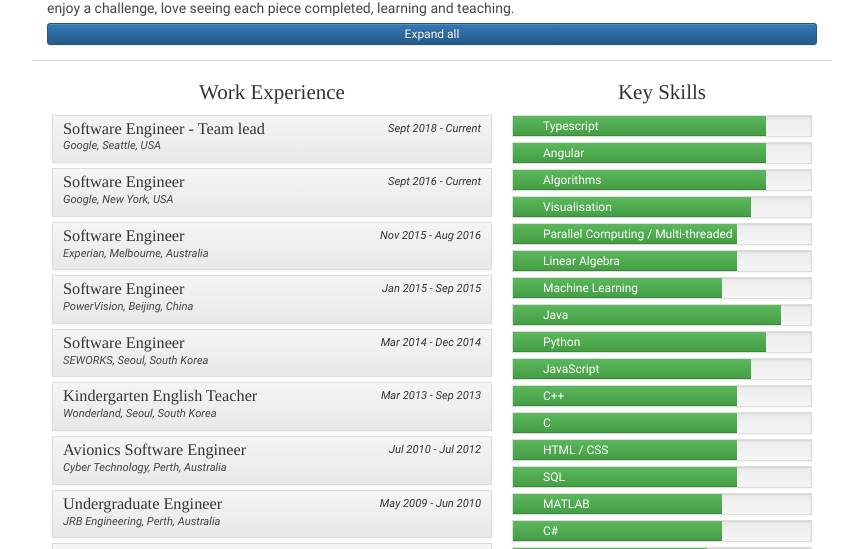
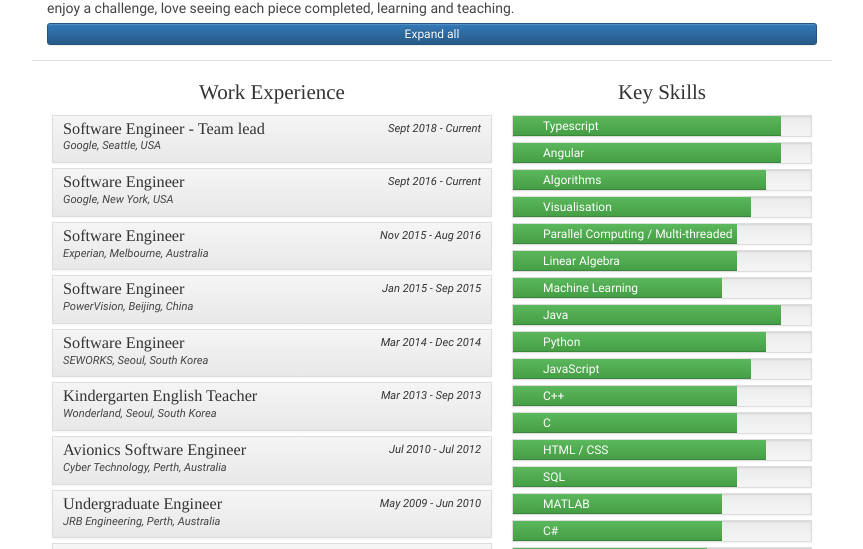
Before and after one commit to porcoesphino/bodey-cv, a Jekyll site: the page html/bodey_baker-cv.html, which Jekyll copies as it is, in a window 1280 px wide. Shown: the part 316-865 px from the top of the page, without its empty margins (208-1071 px from the left). Built offline with Jekyll 4.4.1, drawn with Linux system fonts in a browser that asks for light colours.

Commit message:
Update bodey_baker-cv.html
More typo fixes

```diff
--- a/html/bodey_baker-cv.html
+++ b/html/bodey_baker-cv.html
@@ -114,14 +114,14 @@
             <h4 class="panel-title">
               <a data-toggle="collapse" data-parent="#accordion" href="#collapseSkills31" aria-expanded="true" aria-controls="collapseSkills31">
                 <div class="progress">
-                  <div class="progress-bar progress-bar-success" role="progressbar" aria-valuenow="90" aria-valuemin="0" aria-valuemax="100" style="width: 85%;">
+                  <div class="progress-bar progress-bar-success" role="progressbar" aria-valuenow="90" aria-valuemin="0" aria-valuemax="100" style="width: 90%;">
                     Typescript
                   </div>
                 </div>
               </a>
             </h4>
           </div>
-          <div id="collapseSkills1" class="panel-collapse collapse" role="tabpanel" aria-labelledby="headingSkills31">
+          <div id="collapseSkills31" class="panel-collapse collapse" role="tabpanel" aria-labelledby="headingSkills31">
             <div class="panel-body">
               The majority of my time at Google ws spent implementing and reviewing Typescript code.
             </div>
@@ -133,14 +133,14 @@
             <h4 class="panel-title">
               <a data-toggle="collapse" data-parent="#accordion" href="#collapseSkills30" aria-expanded="true" aria-controls="collapseSkills30">
                 <div class="progress">
-                  <div class="progress-bar progress-bar-success" role="progressbar" aria-valuenow="90" aria-valuemin="0" aria-valuemax="100" style="width: 85%;">
+                  <div class="progress-bar progress-bar-success" role="progressbar" aria-valuenow="90" aria-valuemin="0" aria-valuemax="100" style="width: 90%;">
                     Angular
                   </div>
                 </div>
               </a>
             </h4>
           </div>
-          <div id="collapseSkills1" class="panel-collapse collapse" role="tabpanel" aria-labelledby="headingSkills30">
+          <div id="collapseSkills30" class="panel-collapse collapse" role="tabpanel" aria-labelledby="headingSkills30">
             <div class="panel-body">
               My five years at Google were spent implementing and reviewing code for the AngularJS and Angular framework.
             </div>
@@ -334,7 +334,7 @@
             <h4 class="panel-title">
               <a data-toggle="collapse" data-parent="#accordion" href="#collapseSkills11" aria-expanded="true" aria-controls="collapseSkills11">
                 <div class="progress">
-                  <div class="progress-bar progress-bar-success" role="progressbar" aria-valuenow="75" aria-valuemin="0" aria-valuemax="100" style="width: 75%;">
+                  <div class="progress-bar progress-bar-success" role="progressbar" aria-valuenow="75" aria-valuemin="0" aria-valuemax="100" style="width: 85%;">
                     HTML / CSS
                   </div>
                 </div>
@@ -698,8 +698,8 @@
           </div>
           <div id="collapseExperience13" class="panel-collapse collapse" role="tabpanel" aria-labelledby="headingLang13">
             <div class="panel-body">
-              • Team lead for the BigQuery admin UI with five engineers building out data transfer, resource monitoring, capacity management and migration UIs. This work helped converts BigQuery’s 2018 Forester rating of 2.4/5 for its enterprise administration experience to a top competitor in data warehouse enterprise administration.
-              • Lead of the migration to the newer Angular framework, coordinating 12 engineers work and building the initial prototype to keep BigQuery running while we piecewise migrate the single page app while ensuring high priority launches remain unblocked.
+              • Team lead for the BigQuery admin UI with five engineers building out data transfer, resource monitoring, capacity management and migration UIs. This work helped converts BigQuery’s 2018 Forester rating of 2.4/5 for its enterprise administration experience to a top competitor in data warehouse enterprise administration.<br/>
+              • Lead of the migration to the newer Angular framework, coordinating 12 engineers work and building the initial prototype to keep BigQuery running while we piecewise migrate the single page app while ensuring high priority launches remain unblocked.<br/>
             </div>
           </div>
         </div>
@@ -718,8 +718,8 @@
           </div>
           <div id="collapseExperience12" class="panel-collapse collapse" role="tabpanel" aria-labelledby="headingLang12">
             <div class="panel-body">
-              • The main contributor porting the BigQuery data transfer service into the Cloud console. This required quickly learning the new Angular framework, defining requirements, planning milestones and coordinating teammates.
-              • Part of the initial team that ported and launched BigQuery within the Cloud console.
+              • The main contributor porting the BigQuery data transfer service into the Cloud console. This required quickly learning the new Angular framework, defining requirements, planning milestones and coordinating teammates.<br/>
+              • Part of the initial team that ported and launched BigQuery within the Cloud console.<br/>
             </div>
           </div>
         </div>
```
Also changed, not shown: other parts of html/bodey_baker-cv.html (+1 -1 lines).
